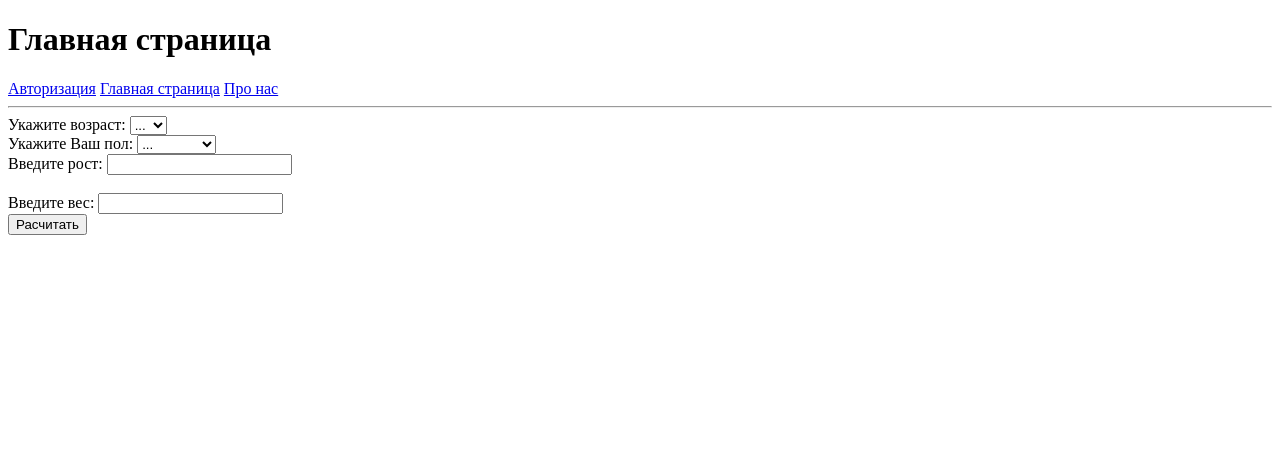
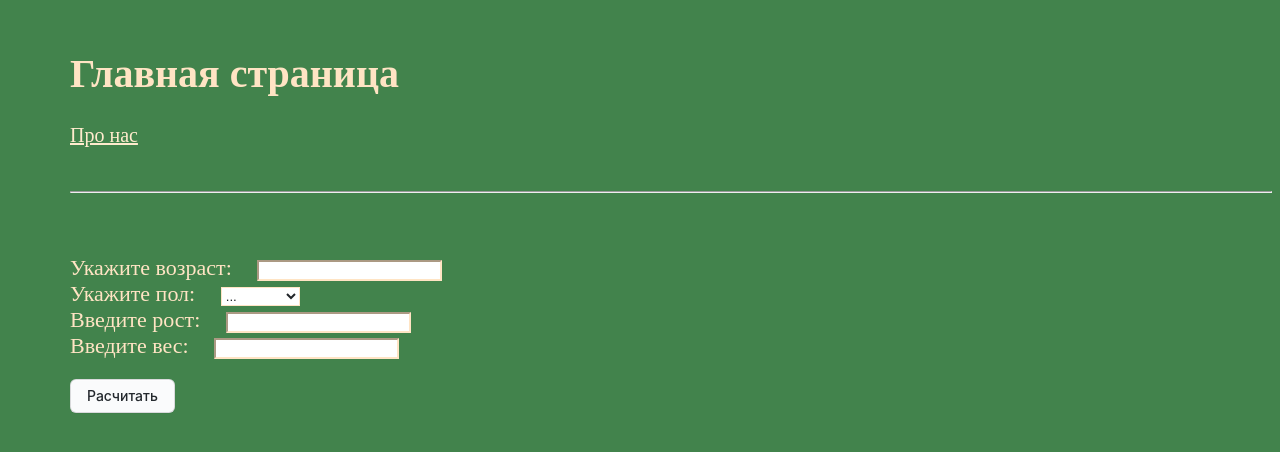
Before and after one commit to markgrg/pfc_calculation, a Django app: page / in a window 1280 px wide. Shown: the top 452 px of the page. Run offline with Django 5.2, Linux system fonts and the light colour scheme.

Commit message:
Update index.html

```diff
--- a/pfc_calculator/home/templates/pfc_calculator/index.html
+++ b/pfc_calculator/home/templates/pfc_calculator/index.html
@@ -4,35 +4,35 @@
     <meta charset="UTF-8">
     <meta name="viewport" content="width=device-width, initial-scale=1.0">
     <title>Home</title>
+    <link rel='stylesheet' type="text/css" href="static/home/css/index.css">
 </head>
-<body>
+
+<body class="text">
     <h1>Главная страница</h1>
-    <q1><a href="login/">Авторизация</a></q1>
-    <q1><a href="{% url 'home' %}">Главная страница</a></q1>
+
     <q1><a href="about/">Про нас</a></q1>
-<hr>
+    <br>
+    <br>
+    <br>
+    <hr>
+    <br>
+    <br>
+    <br>
 <form action="{% url 'result' %}" method="get">Укажите возраст:
 
-    <select name="age">
-        <option disabled selected>...</option>
-        <option value="18">18</option>
-        <option value="28">28</option>
-        <option value="37">37</option>
-        <option value="38">38</option>
-    </select>
-    <br>Укажите Ваш пол:
+    <input name="age">
+    <br>Укажите пол:
     <select name="gender">
-        <option disabled selected>...</option>
+        <option selected>...</option>
         <option value="male">Мужчина</option>
         <option value="female">Женчина</option>
     </select>
     <br>Введите рост:
     <input name="hight">
-    <br>
     <br>Введите вес:
     <input name="weight">
     <br>
-    <button type="submit">Расчитать</button>
+    <button class="button-4" role="button" type="submit">Расчитать</button>
 </form>
 </body>
 </html>
```
